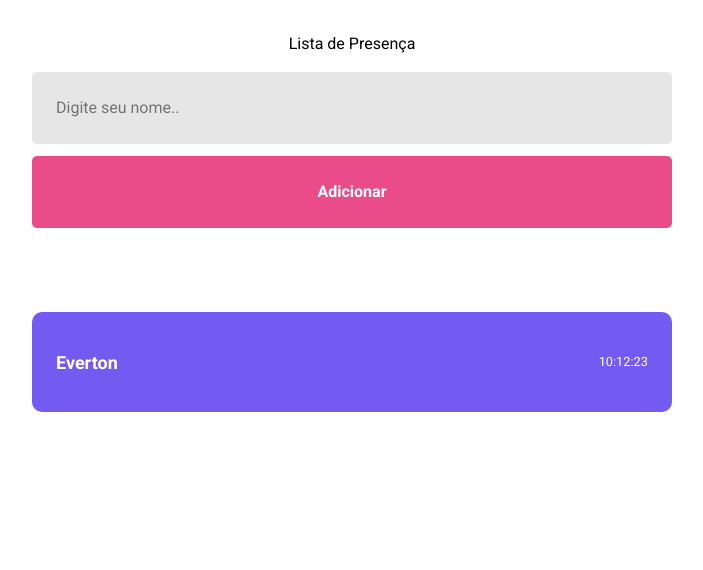
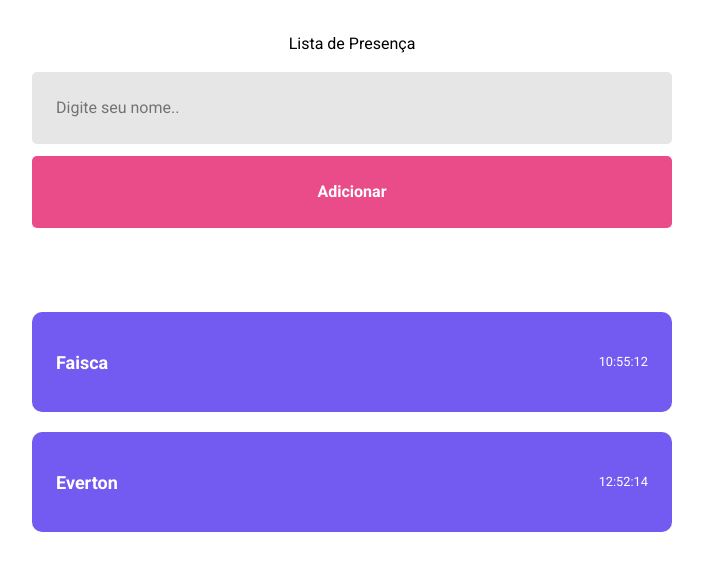
Before and after one commit to Everton19/study-react-tsx, a React (Vite) app: page / in a window 1280 px wide. Shown: the top 570 px of the page, without its empty margins (288-991 px from the left). Built offline with nearby package versions, Linux system fonts and the light colour scheme.

Commit message:
adicionando props

```diff
--- a/src/components/Card/index.tsx
+++ b/src/components/Card/index.tsx
@@ -1,11 +1,11 @@
 import './style.scss'
 
 
-export function Card() {
+export function Card(props) {
   return (
     <div className="card">
-      <strong>Everton</strong>
-      <small>10:12:23</small>
+      <strong>{props.name}</strong>
+      <small>{props.time}</small>
     </div>
   )
 }
--- a/src/pages/Home/index.tsx
+++ b/src/pages/Home/index.tsx
@@ -8,7 +8,8 @@ function Home() {
       <input type="text" placeholder="Digite seu nome.." />
       <button>Adicionar</button>
 
-      <Card />
+      <Card name="Faisca" time="10:55:12" />
+      <Card name="Everton" time="12:52:14" />
     </div>
   )
 }
```
